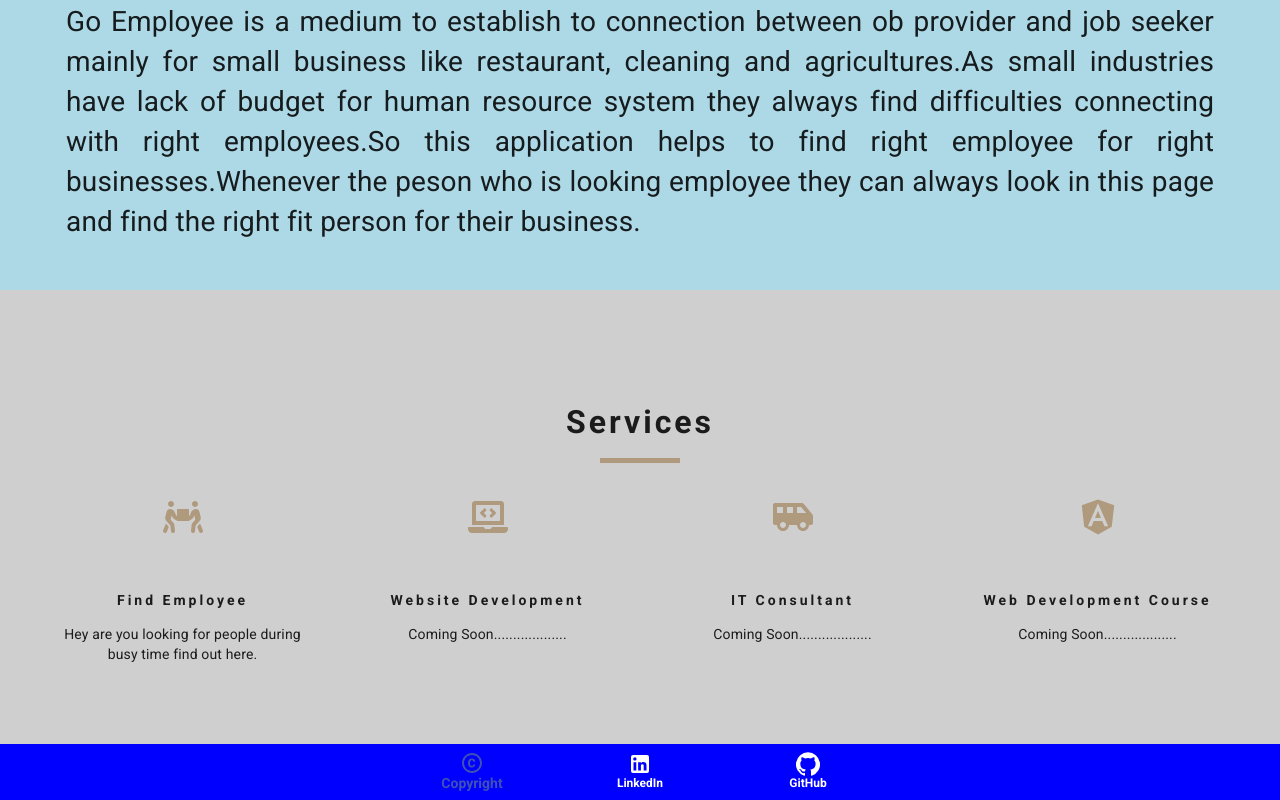
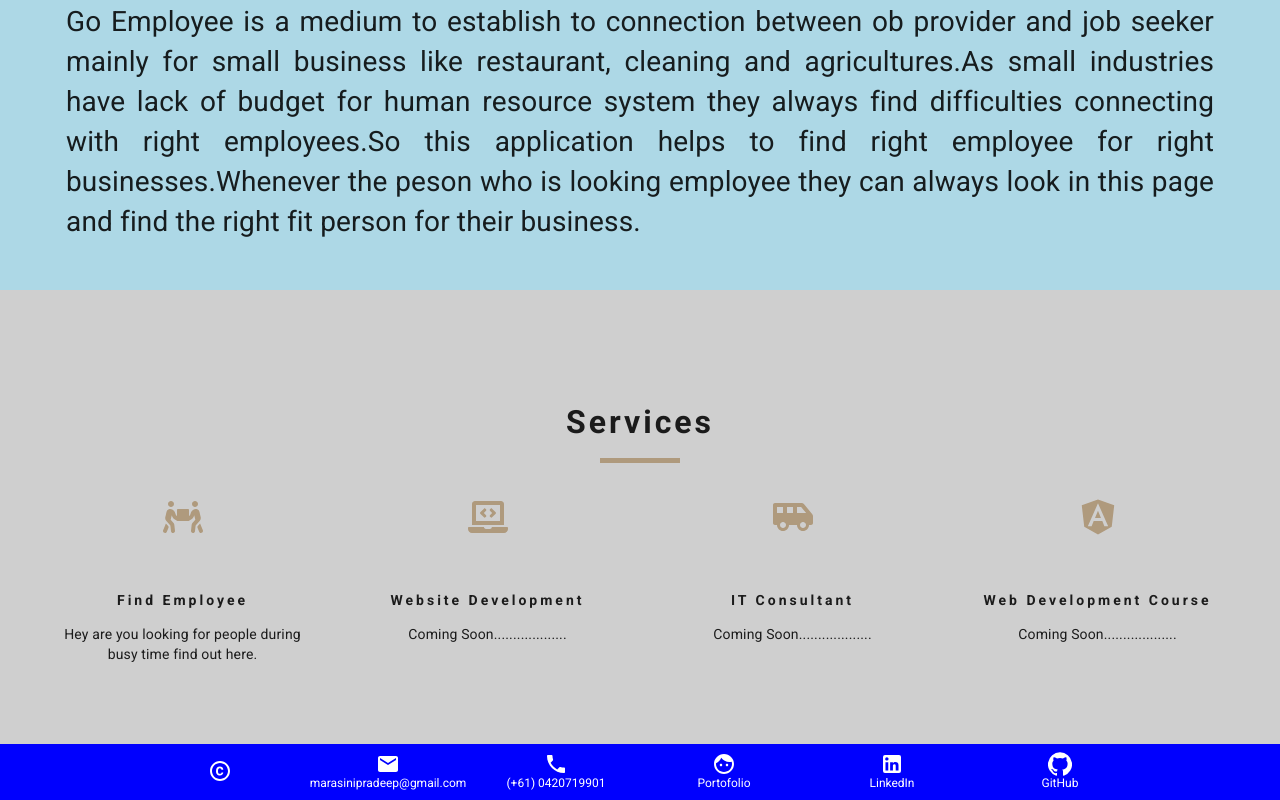
Before and after one commit to marasinipradeep/Go-Employee, a React (Create React App) app in the folder client/: page / in a window 1280 px wide. Shown: the part 969-1769 px from the top of the page. Built offline with nearby package versions, Linux system fonts and the light colour scheme.

Commit message:
Footer with extra links completed

```diff
--- a/client/src/HomeComponents/Footer/Footer.js
+++ b/client/src/HomeComponents/Footer/Footer.js
@@ -1,44 +1,43 @@
 import React from 'react';
-//import { makeStyles } from '@material-ui/core/styles';
 import BottomNavigation from '@material-ui/core/BottomNavigation';
 import BottomNavigationAction from '@material-ui/core/BottomNavigationAction';
-import { LinkedIn, GitHub, Copyright } from '@material-ui/icons';
+import { LinkedIn, GitHub, Copyright, Phone, Email, Face } from '@material-ui/icons';
 
 
 //import styles from HeaserStyle
 import useStyles from "./FooterStyle"
 
-// //Using custom CSS
-// const useStyles = makeStyles((theme) => ({
-//   root: {
-//     position: "static",
-//     bottom: 0,
-//     width: "100%",
-//     backgroundColor: "#0000FE"
-//   },
-//   font: {
-//     color: "white",
-//     fontWeight: "bold"
-//   }
-// }))
 
 function Footer() {
   //Import Hook to use styles
   const classes = useStyles()
   //Setting initial state
-  const [value, setValue] = React.useState(0);
+  // const [value, setValue] = React.useState(0);
 
   return (
     <div>
       <BottomNavigation
-        value={value}
-        onChange={(event, newValue) => { setValue(newValue); }}
         showLabels
         className={classes.root}
       >
-        <BottomNavigationAction className={classes.font} label="Copyright" icon={<Copyright />} />
-        <BottomNavigationAction className={classes.font} label="LinkedIn" icon={<LinkedIn />} onClick={() => window.open("https://www.linkedin.com/in/pradeep-marasini-34b322b4/", '_blank')} />
-        <BottomNavigationAction className={classes.font} label="GitHub" icon={<GitHub />} onClick={() => window.open("https://github.com/marasinipradeep/", '_blank')} />
+
+        <BottomNavigationAction icon={<Copyright />} edge="start" className={classes.socialLink} color="inherit" aria-label="copyright" />
+
+        {/* email address */}
+        <BottomNavigationAction icon={<Email />} label="marasinipradeep@gmail.com" edge="start" className={classes.socialLink} color="inherit" aria-label="email" />
+
+        {/* phone number */}
+        <BottomNavigationAction edge="start" label="(+61) 0420719901" className={classes.socialLink} color="inherit" aria-label="phone-number" icon={<Phone />} />
+
+        {/* portfolio */}
+        <BottomNavigationAction edge="start" label="Portofolio" className={classes.socialLink} color="inherit" aria-label="portfolio" icon={<Face />} onClick={() => window.open("https://pradeep-marasini.herokuapp.com/", '_blank')} />
+
+
+        {/* linkdin */}
+        <BottomNavigationAction className={classes.socialLink} label="LinkedIn" icon={<LinkedIn />} onClick={() => window.open("https://www.linkedin.com/in/pradeep-marasini-34b322b4/", '_blank')} />
+
+        {/* github */}
+        <BottomNavigationAction className={classes.socialLink} label="GitHub" icon={<GitHub />} onClick={() => window.open("https://github.com/marasinipradeep/", '_blank')} />
       </BottomNavigation>
     </div>
   );
--- a/client/src/HomeComponents/Footer/FooterStyle.js
+++ b/client/src/HomeComponents/Footer/FooterStyle.js
@@ -8,10 +8,10 @@ const useStyles = makeStyles((theme) => ({
       width: "100%",
       backgroundColor: "#0000FE"
     },
-    font: {
-      color: "white",
-      fontWeight: "bold"
-    }
+   socialLink: {
+    color: "white"
+  }
+
   }))
 
   export default useStyles;
--- a/client/src/HomeComponents/Header/Header.js
+++ b/client/src/HomeComponents/Header/Header.js
@@ -3,7 +3,7 @@ import { Link, useHistory } from 'react-router-dom';
 import PropTypes from 'prop-types';
 
 //import from material ui
-import { AppBar, Toolbar, CssBaseline, useScrollTrigger, Fab, Zoom, IconButton, Button, Grid,Avatar } from '@material-ui/core';
+import { AppBar, Toolbar, CssBaseline, useScrollTrigger, Fab, Zoom, IconButton, Button, Grid} from '@material-ui/core';
 import { KeyboardArrowUp, Home, Description } from '@material-ui/icons';
 
 //import styles from HeaserStyle
@@ -61,9 +61,7 @@ export default function Navbar(props) {
                     <Grid container justify="space-between">
                         <Grid item xs={12} sm={4} md={5}>
                       <Link to="/">  <img  alt="Logo" src={process.env.PUBLIC_URL + '/logoOne.png'} className={classes.logo}/></Link>
-                            {/* <IconButton edge="start" className={classes.menuButton} color="inherit" aria-label="menu" onClick={() => history.push("/")}>
-                                <Home />HOME
-          </IconButton> */}
+
                         </Grid>
                         <Grid item xs={12} sm={4} md={5}>
                             <IconButton edge="start" className={classes.menuButton} color="inherit" aria-label="menu" onClick={() => history.push("/employee")}>
```
